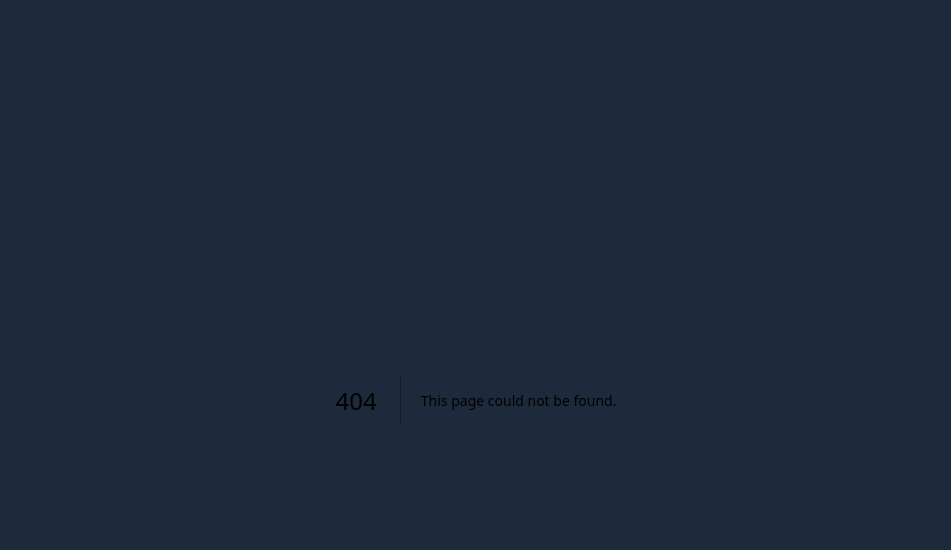
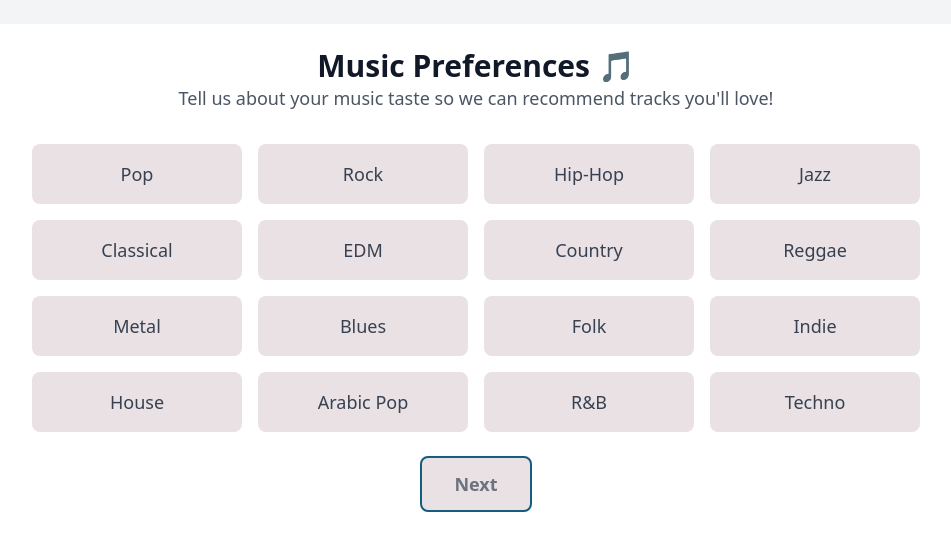
Before and after one commit to Devamp/media-tracker, a Next.js app in the folder client/: page /onboarding in a window 1280 px wide. Before the commit this address had no page. Shown: the top 550 px of the page, without its empty margins (164-1115 px from the left). Built offline with nearby package versions, Linux system fonts and the light colour scheme.

Commit message:
Onboarding preferences are done

```diff
--- /dev/null
+++ b/client/src/app/onboarding/audiobook/page.js
@@ -0,0 +1,91 @@
+"use client";
+
+import { useState } from "react";
+import { useRouter } from "next/navigation";
+
+export default function AudiobookPref() {
+  const router = useRouter();
+
+  const genres = [
+    "Fiction",
+    "Non-Fiction",
+    "Mystery",
+    "Fantasy",
+    "Science Fiction",
+    "Biography",
+    "Self-Help",
+    "History",
+    "Thriller",
+    "Romance",
+    "Horror",
+    "Business",
+    "Philosophy",
+    "Science",
+    "Poetry",
+    "Health & Wellness",
+  ];
+
+  const [selected, setSelected] = useState([]);
+
+  const toggleSelection = (genre) => {
+    if (selected.includes(genre)) {
+      setSelected((prev) => prev.filter((g) => g !== genre));
+    } else if (selected.length < 4) {
+      setSelected((prev) => [...prev, genre]);
+    }
+  };
+
+  const handleNext = () => {
+    if (selected.length === 4) {
+      router.push("/onboarding/podcast");
+    }
+  };
+
+  return (
+    <div className="flex flex-col w-full min-h-screen bg-white p-6">
+      <div className="text-center w-full mb-8">
+        <h2 className="text-3xl font-bold text-gray-900 flex items-center justify-center">
+          Audiobook Preferences 📚
+        </h2>
+        <p className="text-gray-600 text-lg text-center">
+          Help us recommend the best audiobooks for you!
+        </p>
+      </div>
+
+      <div className="w-full flex justify-center">
+        <div className="grid grid-cols-4 gap-4 w-3/4">
+          {genres.map((genre) => (
+            <button
+              key={genre}
+              className={`w-full py-4 rounded-lg text-lg font-medium transition-all ${
+                selected.includes(genre)
+                  ? "bg-[#145D7E] text-white"
+                  : selected.length >= 4
+                  ? "bg-[#E9E1E4] text-gray-500 cursor-not-allowed"
+                  : "bg-[#E9E1E4] text-gray-700 hover:bg-gray-300"
+              }`}
+              onClick={() => toggleSelection(genre)}
+              disabled={!selected.includes(genre) && selected.length >= 4}
+            >
+              {genre}
+            </button>
+          ))}
+        </div>
+      </div>
+
+      <div className="w-full flex justify-center mt-6">
+        <button
+          className={`px-8 py-3 rounded-lg text-lg font-semibold transition border-2 border-[#145D7E] ${
+            selected.length === 4
+              ? "bg-[#145D7E] text-white hover:bg-[#E9E1E4] hover:text-[#145D7E]"
+              : "bg-[#E9E1E4] text-gray-500 cursor-not-allowed"
+          }`}
+          disabled={selected.length !== 4}
+          onClick={handleNext}
+        >
+          Next
+        </button>
+      </div>
+    </div>
+  );
+}
--- /dev/null
+++ b/client/src/app/onboarding/music/page.js
@@ -0,0 +1,91 @@
+"use client";
+
+import { useState } from "react";
+import { useRouter } from "next/navigation";
+
+export default function MusicPref() {
+  const router = useRouter();
+
+  const genres = [
+    "Pop",
+    "Rock",
+    "Hip-Hop",
+    "Jazz",
+    "Classical",
+    "EDM",
+    "Country",
+    "Reggae",
+    "Metal",
+    "Blues",
+    "Folk",
+    "Indie",
+    "House",
+    "Arabic Pop",
+    "R&B",
+    "Techno",
+  ];
+
+  const [selected, setSelected] = useState([]);
+
+  const toggleSelection = (genre) => {
+    if (selected.includes(genre)) {
+      setSelected((prev) => prev.filter((g) => g !== genre));
+    } else if (selected.length < 4) {
+      setSelected((prev) => [...prev, genre]);
+    }
+  };
+
+  const handleNext = () => {
+    if (selected.length === 4) {
+      router.push("/onboarding/audiobook");
+    }
+  };
+
+  return (
+    <div className="flex flex-col w-full min-h-screen bg-white p-6">
+      <div className="text-center w-full mb-8">
+        <h2 className="text-3xl font-bold text-gray-900 flex items-center justify-center">
+          Music Preferences 🎵
+        </h2>
+        <p className="text-gray-600 text-lg text-center">
+          Tell us about your music taste so we can recommend tracks you'll love!
+        </p>
+      </div>
+
+      <div className="w-full flex justify-center">
+        <div className="grid grid-cols-4 gap-4 w-3/4">
+          {genres.map((genre) => (
+            <button
+              key={genre}
+              className={`w-full py-4 rounded-lg text-lg font-medium transition-all ${
+                selected.includes(genre)
+                  ? "bg-[#145D7E] text-white"
+                  : selected.length >= 4
+                  ? "bg-[#E9E1E4] text-gray-500 cursor-not-allowed"
+                  : "bg-[#E9E1E4] text-gray-700 hover:bg-gray-300"
+              }`}
+              onClick={() => toggleSelection(genre)}
+              disabled={!selected.includes(genre) && selected.length >= 4}
+            >
+              {genre}
+            </button>
+          ))}
+        </div>
+      </div>
+
+      <div className="w-full flex justify-center mt-6">
+        <button
+          className={`px-8 py-3 rounded-lg text-lg font-semibold transition border-2 border-[#145D7E] ${
+            selected.length === 4
+              ? "bg-[#145D7E] text-white hover:bg-[#E9E1E4] hover:text-[#145D7E]"
+              : "bg-[#E9E1E4] text-gray-500 cursor-not-allowed"
+          }`}
+          disabled={selected.length !== 4}
+          onClick={handleNext}
+        >
+          Next
+        </button>
+      </div>
+    </div>
+  );
+}
--- /dev/null
+++ b/client/src/app/onboarding/page.js
@@ -0,0 +1,11 @@
+"use client";
+
+import MusicPref from "./music/page";
+
+export default function Home() {
+  return (
+    <div className="flex justify-center items-center min-h-screen bg-gray-100 p-6">
+      <MusicPref /> {}
+    </div>
+  );
+}
--- /dev/null
+++ b/client/src/app/onboarding/podcast/page.js
@@ -0,0 +1,83 @@
+"use client";
+import { useState } from "react";
+
+export default function PodcastInterests() {
+  const genres = [
+    "Technology",
+    "Business",
+    "Comedy",
+    "Education",
+    "Health & Fitness",
+    "News",
+    "Society & Culture",
+    "True Crime",
+    "Science",
+    "History",
+    "Sports",
+    "Music",
+    "Self-Improvement",
+    "Politics",
+    "Entertainment",
+    "Spirituality",
+  ];
+
+  const [selected, setSelected] = useState([]);
+
+  const toggleSelection = (genre) => {
+    if (selected.includes(genre)) {
+      setSelected((prev) => prev.filter((g) => g !== genre));
+    } else if (selected.length < 4) {
+      setSelected((prev) => [...prev, genre]);
+    }
+  };
+
+  return (
+    <div className="flex flex-col w-full min-h-screen bg-white p-6">
+      <div className="text-center w-full mb-8">
+        <h2 className="text-3xl font-bold text-gray-900 flex items-center justify-center">
+          Podcast Interests 🎧
+        </h2>
+        <p className="text-gray-600 text-lg text-center">
+          Let's find podcasts that match your interests!
+        </p>
+      </div>
+
+      {}
+      <div className="w-full flex justify-center">
+        <div className="grid grid-cols-4 gap-4 w-3/4">
+          {genres.map((genre) => (
+            <button
+              key={genre}
+              className={`w-full py-4 rounded-lg text-lg font-medium transition-all ${
+                selected.includes(genre)
+                  ? "bg-[#145D7E] text-white"
+                  : selected.length >= 4
+                  ? "bg-[#E9E1E4] text-gray-500 cursor-not-allowed"
+                  : "bg-[#E9E1E4] text-gray-700 hover:bg-gray-300"
+              }`}
+              onClick={() => toggleSelection(genre)}
+              disabled={!selected.includes(genre) && selected.length >= 4}
+            >
+              {genre}
+            </button>
+          ))}
+        </div>
+      </div>
+
+      {}
+      <div className="w-full flex justify-center mt-6">
+        <button
+          className={`px-8 py-3 rounded-lg text-lg font-semibold transition border-2 border-[#145D7E] ${
+            selected.length === 4
+              ? "bg-[#145D7E] text-white hover:bg-[#E9E1E4] hover:text-[#145D7E]"
+              : "bg-[#E9E1E4] text-gray-500 cursor-not-allowed"
+          }`}
+          disabled={selected.length !== 4}
+          onClick={() => alert(`Selected Interests: ${selected.join(", ")}`)}
+        >
+          Next
+        </button>
+      </div>
+    </div>
+  );
+}
```
